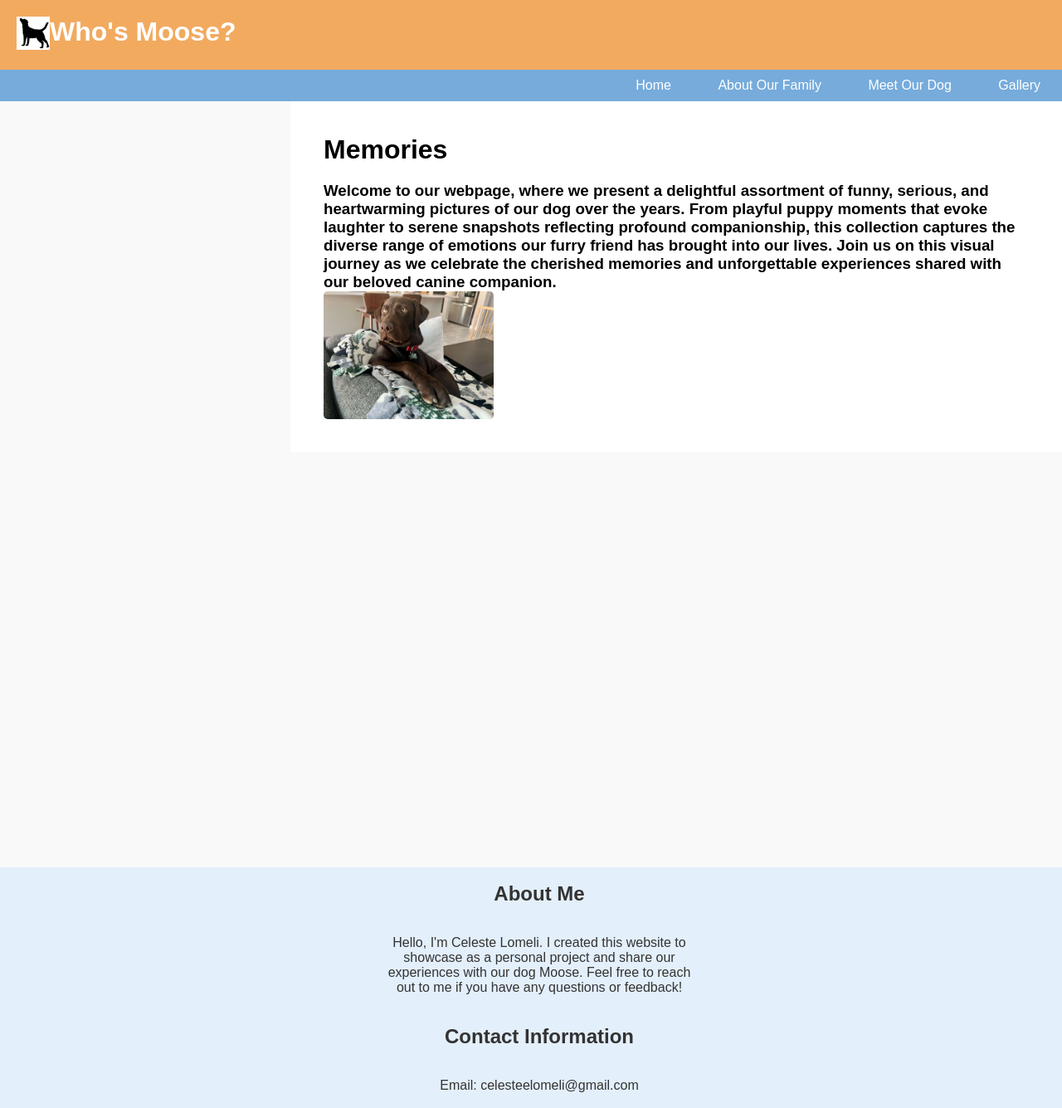
After one commit to celestelomeli/flask_v3, a Flask app: page /gallery in a window 1280 px wide. The commit adds this page. Shown: the whole page at 83% size. Run offline with Flask 3, Linux system fonts and the light colour scheme.

Commit message:
adding image to gallery

```diff
--- a/my_website/app.py
+++ b/my_website/app.py
@@ -1,4 +1,5 @@
 from flask import Flask, render_template
+import os
 
 app = Flask(__name__)
 
@@ -14,5 +15,12 @@ def about_our_family():
 def meet_our_dog():
     return render_template('meet_our_dog.html')
 
+@app.route('/gallery')
+def gallery():
+        photo_path = 'static/photos/'
+        photos = [photo for photo in os.listdir(photo_path) if photo.endswith(('jpg', 'png', 'jpeg', 'gif'))]
+        return render_template('gallery.html', photos=photos)
+
+
 if __name__ == '__main__':
     app.run(debug=True)
--- a/my_website/static/css/style.css
+++ b/my_website/static/css/style.css
@@ -11,10 +11,21 @@ body {
 }
 
 header {
+
+    display: flex;
     background-color: #F2AA5F;
     color: #fff;
-    text-align: left;
+    align-items: left;
     padding: 20px;
+}
+
+.logo img {
+    width: 40px; /* Set the width of your logo image (adjust as needed) */
+    height: auto; /* Automatically adjust the height to maintain the aspect ratio */
+  }
+
+h1 {
+    margin: 0;
 }
 
 nav {
@@ -49,56 +60,35 @@ main {
     margin-left: 350px; /* Align main content slightly to the right */
 }
 
+main h3 {
+    margin-top: 20px; /* Add desired space between h1 and h2 */
+  }
+
+  .gallery {
+    display: grid;
+    grid-template-columns: repeat(auto-fill, minmax(200px, 1fr));
+    grid-gap: 10px;
+}
+
+.gallery img {
+    width: 100%;
+    height: auto;
+    border-radius: 5px;
+}
+
 footer {
     width: 100%;
     background-color: #E3EFFA;
-    padding: 20px;
-    display: flex;
-    justify-content: space-between;
+    padding: 0 10px;
+    text-align: center;
+    font-family: "Arial", sans-serif;
     margin-top: 500px;
 }
 
-.footer-section {
-    flex:1;
-    padding: 20px;
+.about-me, .contact-info {
+    margin-top: 0 10px;
+    margin-bottom: 0 20px;
+    color: #333;
+    white-space: pre-line;
+
 }
-
-.left-section {
-    background-color: #E3EFFA;
-    padding: 20px;
-    font-size: 15px;
-    margin-bottom: 10px;
-    color: #333;
-}
-
-
-.left-section h2 {
-    font-size: 18px;
-    margin-bottom: 0px;
-    font-family: "Arial", sans-serif;
-    color: #333;
-  }
-
-.left-section p {
-    margin-bottom: 8px;
-    color: #555;
-    white-space: pre-line;
-}
-
-.center-section {
-    background-color: #E3EFFA;
-    padding: 20px;
-    font-size: 15px;
-    margin-bottom: 10px;
-    color: #333;
-}
-
-.center-section p {
-    margin-bottom: 8px;
-    color: #555;
-    white-space: pre-line;
-}
-
-.contact-info, .about-me {
-    margin-bottom: 20px
-}
--- a/my_website/templates/about_our_family.html
+++ b/my_website/templates/about_our_family.html
@@ -6,6 +6,6 @@
 
 {% block content %}
     <h1>About Our Family</h1>
-    <h2>In Sacramento, my partner and I found our dream home, and its walls soon echoed with our laughter and love. However, we felt something missing, and our hearts yearned for a furry friend. A couple of years later, our wish came true when we welcomed a chocolate Labrador retriever into our lives. His wagging tail and playful antics completed our family, turning our cherished home into a place of boundless happiness.</h2>
+    <h3>In Sacramento, my partner and I found our dream home, and its walls soon echoed with our laughter and love. However, we felt something missing, and our hearts yearned for a furry friend. A couple of years later, our wish came true when we welcomed a chocolate Labrador retriever into our lives. His wagging tail and playful antics completed our family, turning our cherished home into a place of boundless happiness.</h3>
 
 {% endblock %}
--- a/my_website/templates/base.html
+++ b/my_website/templates/base.html
@@ -8,10 +8,11 @@
     </head>
     <body>
         <header>
-            <h1>Who's Moose?
-            <img src="images/labrador_retriever.png" alt="Moose headshot photo">
-            </h1>
-        </header>
+            <div class="logo">
+                <img src="images/labrador_retriever.png" alt="Labrador Retriever">
+                </div>
+            <h1>Who's Moose?</h1>
+         </header>
 
         <nav>
             <ul>
@@ -27,7 +28,7 @@
         </main>
 
         <footer>
-            <div class="footer-section left-section">
+            <div class="about-me">
                 <h2>About Me</h2>
                 <p>
                 Hello, I'm Celeste Lomeli. I created this website to
@@ -36,10 +37,10 @@
                 out to me if you have any questions or feedback! </p>
             </div>
 
-            <div class="footer-section center-section">
+            <div class="contact-info">
                 <h2>Contact Information</h2>
                 <p>
-                    Email: celesteelomeli@gmail.com
+                Email: celesteelomeli@gmail.com
                 </p>
             </div>
         </footer>
--- /dev/null
+++ b/my_website/templates/gallery.html
@@ -0,0 +1,15 @@
+<!-- templates/gallery.html -->
+
+{% extends 'base.html' %}
+
+{% block title %}Gallery{% endblock %}
+
+{% block content %}
+    <h1>Memories</h1>
+    <h3>Welcome to our webpage, where we present a delightful assortment of funny, serious, and heartwarming pictures of our dog over the years. From playful puppy moments that evoke laughter to serene snapshots reflecting profound companionship, this collection captures the diverse range of emotions our furry friend has brought into our lives. Join us on this visual journey as we celebrate the cherished memories and unforgettable experiences shared with our beloved canine companion.</h3>
+    <div class="gallery">
+        {% for photo in photos %}
+            <img src="{{ url_for('static', filename='photos/' + photo) }}" alt="{{ photo }}">
+        {% endfor %}
+    </div>
+{% endblock %}
--- a/my_website/templates/index.html
+++ b/my_website/templates/index.html
@@ -5,6 +5,6 @@
 {% block title %}Home{% endblock %}
 
 {% block content %}
-<h1>Welcome!</h1>
-<h2>Labrador Retrievers are wonderful companions known for their loyalty, gentle nature, and affection. They blend seamlessly into families and offer endless joy with their playful demeanor. Their intelligence and trainability make them versatile working dogs, while their infectious happiness brings boundless joy to their owners' lives, making them cherished family members and loyal friends.</h2>
+    <h1>Welcome!</h1>
+    <h3>Labrador Retrievers are wonderful companions known for their loyalty, gentle nature, and affection. They blend seamlessly into families and offer endless joy with their playful demeanor. Their intelligence and trainability make them versatile working dogs, while their infectious happiness brings boundless joy to their owners' lives, making them cherished family members and loyal friends.</h3>
 {% endblock %}
--- a/my_website/templates/meet_our_dog.html
+++ b/my_website/templates/meet_our_dog.html
@@ -6,5 +6,5 @@
 
 {% block content %}
     <h1>Meet Our Dog</h1>
-    <h2>Our chocolate Labrador retriever is name Moose! He is an absolute bundle of joy! With boundless energy and a playful spirit, Moose keeps us on our toes and brings constant excitement to our lives. His friendly nature knows no bounds, as he warmly greets everyone he meets with a wagging tail and a big, slobbery smile. Whether it's chasing after a ball in the park, splashing around in puddles, or engaging in hilarious antics around the house, he never fails to put a smile on our faces. Our furry friend is the epitome of fun, and his presence has filled our home with love and laughter in the most delightful ways.</h2>
+    <h3>Our chocolate Labrador retriever is name Moose! He is an absolute bundle of joy! With boundless energy and a playful spirit, Moose keeps us on our toes and brings constant excitement to our lives. His friendly nature knows no bounds, as he warmly greets everyone he meets with a wagging tail and a big, slobbery smile. Whether it's chasing after a ball in the park, splashing around in puddles, or engaging in hilarious antics around the house, he never fails to put a smile on our faces. Our furry friend is the epitome of fun, and his presence has filled our home with love and laughter in the most delightful ways.</h3>
 {% endblock %}
```
Also changed, not shown: my_website/static/photos/photo.jpg (renamed from my_website/templates/images/classy_mr_moose-3.jpg).
